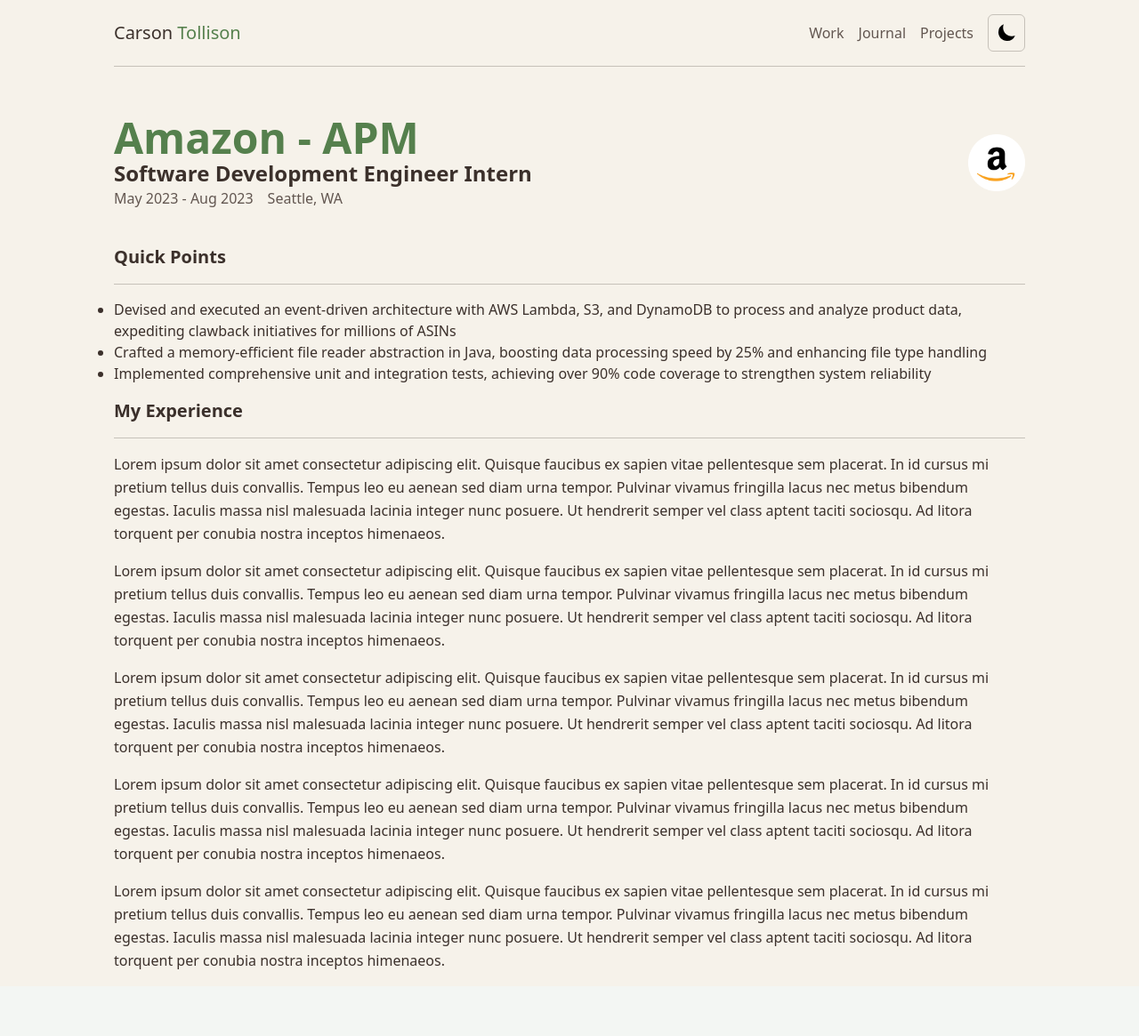
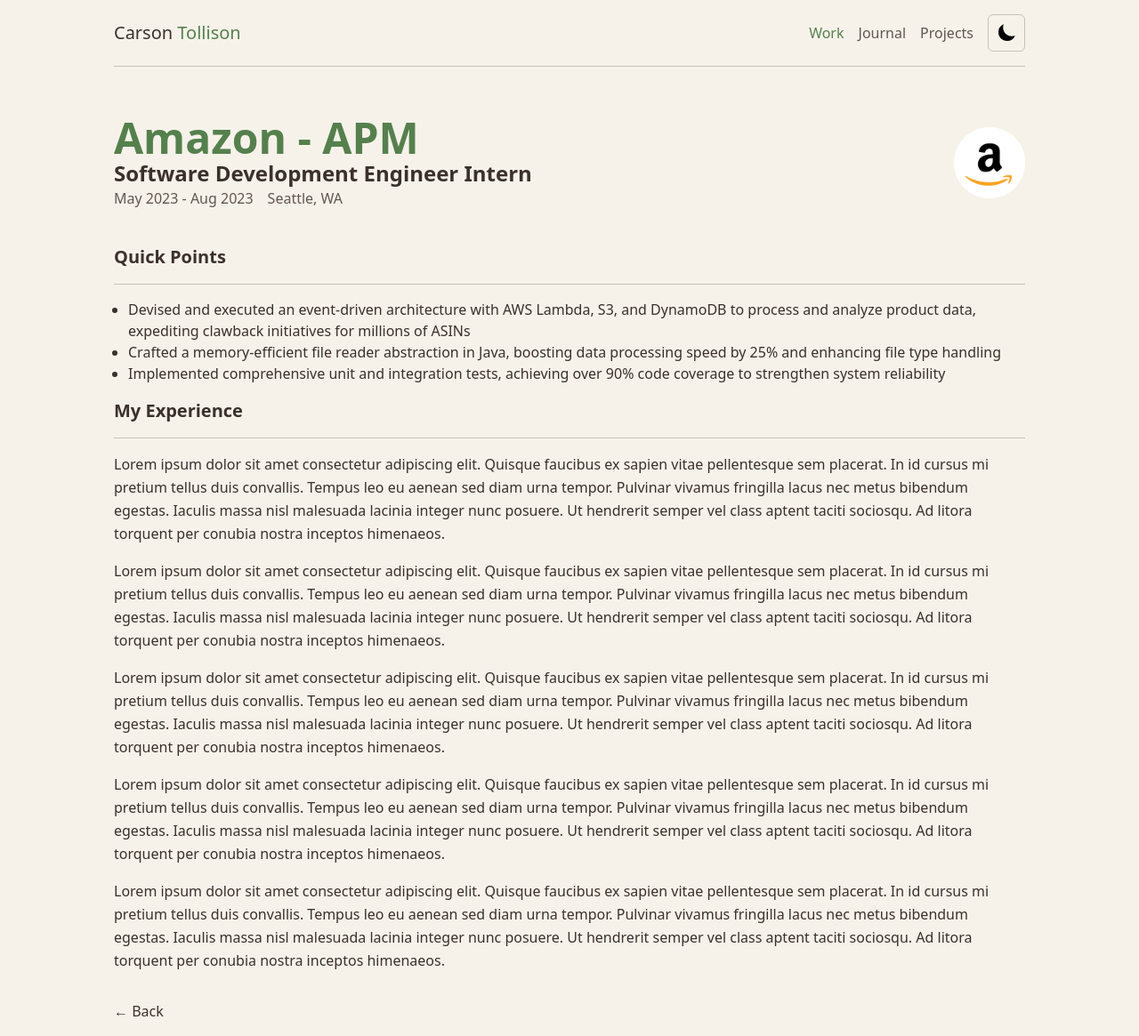
Before and after one commit to c-tollison/carson-dev, a React (Vite) app: page /work/amazon-pt2 in a window 1280 px wide. Shown: the whole page at 89% size. Before the commit the page ends 1109 px from the top, so only its background shows below. Built offline with nearby package versions, Linux system fonts and the light colour scheme.

Commit message:
Touch ups

```diff
--- a/src/components/nav-bar.tsx
+++ b/src/components/nav-bar.tsx
@@ -14,17 +14,18 @@
     };
 
     useEffect(() => {
-        switch (location.pathname) {
-            case '/':
+        const base = location.pathname.split('/')[1];
+        switch (base) {
+            case '':
                 setActivePage(NavBarPages.Home);
                 break;
-            case '/work':
+            case 'work':
                 setActivePage(NavBarPages.Work);
                 break;
-            case '/journal':
+            case 'journal':
                 setActivePage(NavBarPages.Journal);
                 break;
-            case '/projects':
+            case 'projects':
                 setActivePage(NavBarPages.Projects);
                 break;
             default:
--- a/src/components/work-experience.tsx
+++ b/src/components/work-experience.tsx
@@ -26,7 +26,7 @@
                     <p className='text-muted-foreground'>{title}</p>
                     <p className='text-muted-foreground'>{date}</p>
                 </div>
-                <div className='text-primary text-xl opacity-0 group-hover:opacity-100 transition-opacity'>→</div>
+                <div className='text-primary text-xl opacity-0 group-hover:opacity-100 transition-opacity'>&#8594;</div>
             </div>
         </Link>
     );
--- a/src/index.css
+++ b/src/index.css
@@ -51,5 +51,5 @@
 }
 
 html {
-    padding-left: calc(100vw - 100%);
+    scrollbar-width: thin;
 }
--- a/src/routes/works/amazon-pt1.tsx
+++ b/src/routes/works/amazon-pt1.tsx
@@ -1,3 +1,4 @@
+import { Link } from 'react-router-dom';
 import PageWrapper from '../../components/page-wrapper';
 
 export default function AmazonPt1() {
@@ -12,7 +13,7 @@
                         <h4>Seattle, WA</h4>
                     </div>
                 </div>
-                <div className='hidden md:block w-16 h-16 flex-shrink-0'>
+                <div className='hidden md:block w-20 h-20 flex-shrink-0'>
                     <img
                         src='./../amazon.png'
                         alt='Amazon'
@@ -23,7 +24,7 @@
 
             <section>
                 <h3 className='text-xl font-semibold border-b border-border pb-4 mb-4'>Quick Points</h3>
-                <ul className='list-disc list-outside mb-4'>
+                <ul className='pl-4 list-disc list-outside mb-4'>
                     <li>
                         Developed a scalable, event-driven architecture using AWS (S3, SQS, Lambda) and AWS CDK for
                         Infrastructure as Code to handle time card modifications, holiday scheduling, and vacation
@@ -40,7 +41,7 @@
                 </ul>
             </section>
 
-            <section>
+            <section className='pb-4 mb-4'>
                 <h3 className='text-xl font-semibold border-b border-border pb-4 mb-4'>My Experience</h3>
                 <div className='leading-relaxed flex flex-col gap-4'>
                     <p>
@@ -80,6 +81,12 @@
                     </p>
                 </div>
             </section>
+            <Link
+                to='/work'
+                className='hover:text-primary text-l transition-opacity'
+            >
+                <span>&#8592;</span> Back
+            </Link>
         </PageWrapper>
     );
 }
--- a/src/routes/works/amazon-pt2.tsx
+++ b/src/routes/works/amazon-pt2.tsx
@@ -1,3 +1,4 @@
+import { Link } from 'react-router-dom';
 import PageWrapper from '../../components/page-wrapper';
 
 export default function AmazonPt2() {
@@ -12,7 +13,7 @@
                         <h4>Seattle, WA</h4>
                     </div>
                 </div>
-                <div className='hidden md:block w-16 h-16 flex-shrink-0'>
+                <div className='hidden md:block w-20 h-20 flex-shrink-0'>
                     <img
                         src='./../amazon.png'
                         alt='Amazon'
@@ -23,7 +24,7 @@
 
             <section>
                 <h3 className='text-xl font-semibold border-b border-border pb-4 mb-4'>Quick Points</h3>
-                <ul className='list-disc list-outside mb-4'>
+                <ul className='pl-4 list-disc list-outside mb-4'>
                     <li>
                         Devised and executed an event-driven architecture with AWS Lambda, S3, and DynamoDB to process
                         and analyze product data, expediting clawback initiatives for millions of ASINs
@@ -39,7 +40,7 @@
                 </ul>
             </section>
 
-            <section>
+            <section className='pb-4 mb-4'>
                 <h3 className='text-xl font-semibold border-b border-border pb-4 mb-4'>My Experience</h3>
                 <div className='leading-relaxed flex flex-col gap-4'>
                     <p>
@@ -79,6 +80,12 @@
                     </p>
                 </div>
             </section>
+            <Link
+                to='/work'
+                className='hover:text-primary text-l transition-opacity'
+            >
+                <span>&#8592;</span> Back
+            </Link>
         </PageWrapper>
     );
 }
--- a/src/routes/works/chirohd.tsx
+++ b/src/routes/works/chirohd.tsx
@@ -1,3 +1,4 @@
+import { Link } from 'react-router-dom';
 import PageWrapper from '../../components/page-wrapper';
 
 export default function ChiroHD() {
@@ -12,7 +13,7 @@
                         <h4>Remote/Greenville</h4>
                     </div>
                 </div>
-                <div className='hidden md:block w-16 h-16 flex-shrink-0'>
+                <div className='hidden md:block w-20 h-20 flex-shrink-0'>
                     <img
                         src='./../chirohd_logo.png'
                         alt='Amazon'
@@ -23,7 +24,7 @@
 
             <section>
                 <h3 className='text-xl font-semibold border-b border-border pb-4 mb-4'>Quick Points</h3>
-                <ul className='list-disc list-outside mb-4'>
+                <ul className='pl-4 list-disc list-outside mb-4'>
                     <li>
                         Engineered an X12 insurance EOB parser using SFTP and AWS Lambda, accelerating billing for
                         1,000+ chiropractic offices
@@ -51,7 +52,7 @@
                 </ul>
             </section>
 
-            <section>
+            <section className='pb-4 mb-4'>
                 <h3 className='text-xl font-semibold border-b border-border pb-4 mb-4'>My Experience</h3>
                 <div className='leading-relaxed flex flex-col gap-4'>
                     <p>
@@ -91,6 +92,12 @@
                     </p>
                 </div>
             </section>
+            <Link
+                to='/work'
+                className='hover:text-primary text-l transition-opacity'
+            >
+                <span>&#8592;</span> Back
+            </Link>
         </PageWrapper>
     );
 }
```
